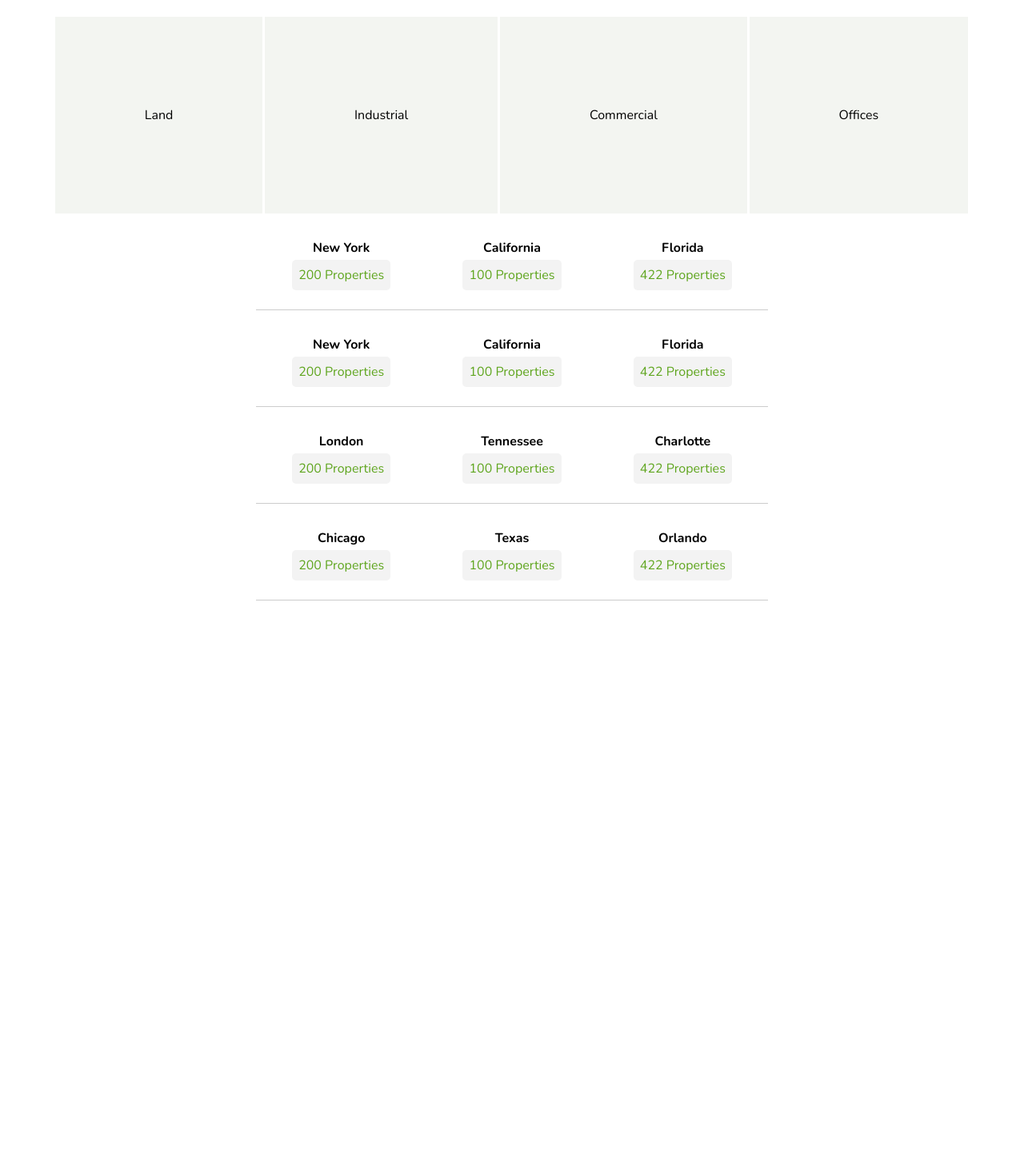
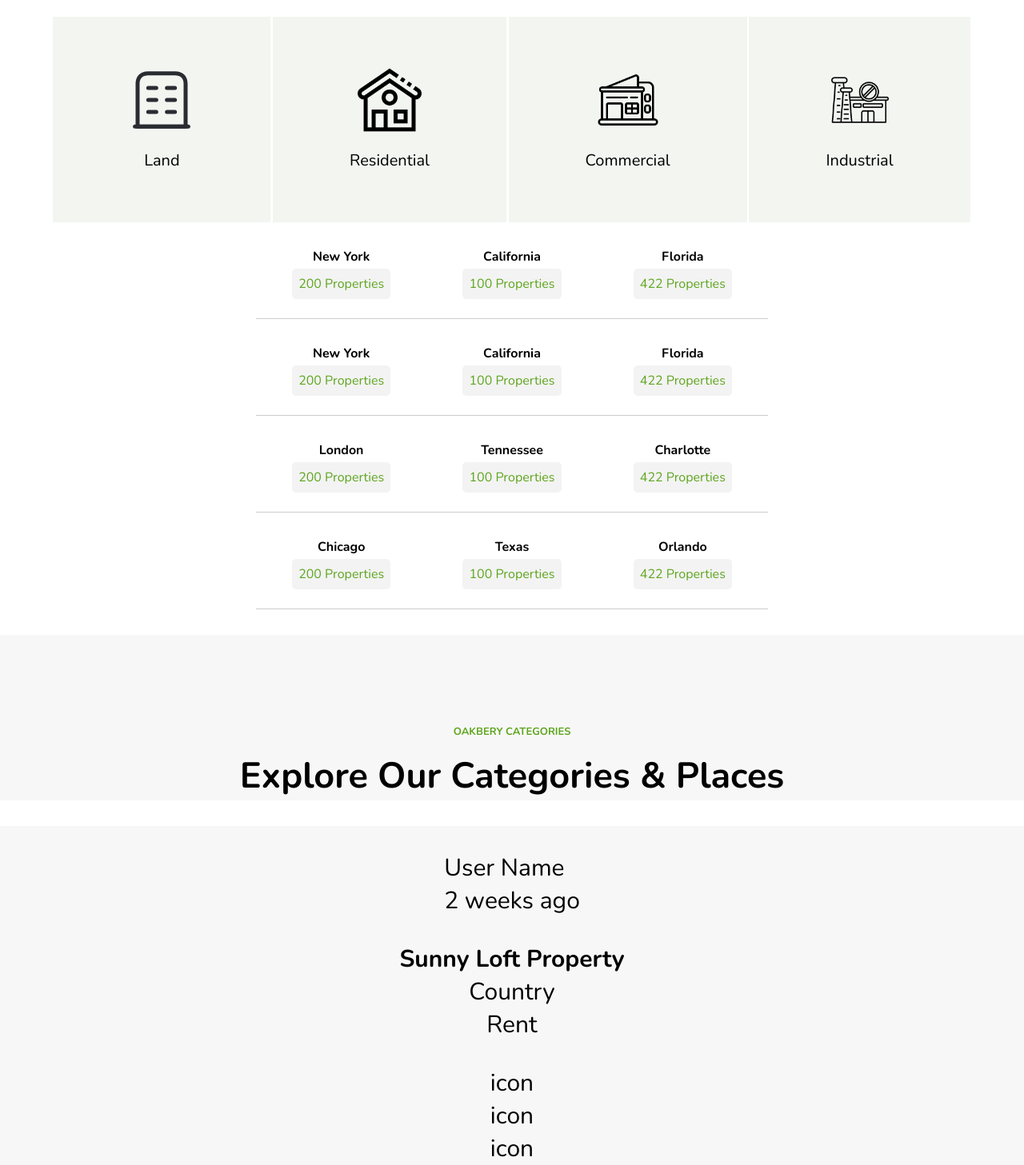
Before and after one commit to babsmorla/REAL-ESTATE-EMERALD, a plain HTML site: page index.html in a window 1280 px wide. Shown: the part 1060-2517 px from the top of the page at 80% size. Before the commit the page ends 2195 px from the top, so only its background shows below. Drawn offline with nearby package versions, Linux system fonts and the light colour scheme.

Commit message:
Added Property Section

```diff
--- a/index.html
+++ b/index.html
@@ -90,29 +90,35 @@
             <button>SEARCH</button>
 
         </div>
-
     </section>
 
 <section id="category">
+
     <div class="category-info">
         <p>OAKBERY CATEGORIES</p>
         <h1>Explore Our Categories & Places</h1>
     </div>
 
-    <div class="category-types">
+        <div class="category-types">
+
         <div>
+             <!-- <img src="Images/Icons-png/flat.png" width="200" height="200"/> -->
+              <img src="Images/Icons-png/buliding-svgrepo-com.svg" alt="">
+
             <p>Land</p></div>
         <div>
-            <p>Industrial</p>
+             <img src="Images/Icons-png/house_784214.png" alt="">
+            <p>Residential
         </div>
         <div>
+            <img src="Images/Icons-png/commercial.png" alt="">
             <p>Commercial</p>
         </div>
         <div>
-            <p>Offices</p>
+            <img src="Images/Icons-png/industry.png" alt="">
+            <p>Industrial</p>
         </div>
-
-            </div>
+</div>
 
             <div id="countries">
                 <span>
@@ -140,12 +146,10 @@
                     <h4>California</h4>
                     <p>100 Properties</p>
                 </span>
-
                 <span>
                     <h4>Florida</h4>
                     <p>422 Properties</p>
                 </span>
-
             </div>
 
         <div id="countries">
@@ -157,12 +161,10 @@
                     <h4>Tennessee</h4>
                     <p>100 Properties</p>
                 </span>
-
                 <span>
                     <h4>Charlotte</h4>
                     <p>422 Properties</p>
                 </span>
-
             </div>
 
             <div id="countries">
@@ -183,7 +185,40 @@
             </div>
 </section>
 
+<section id="featured-properties">
 
+    <div class="properties">
+        <p>OAKBERY CATEGORIES</p>
+        <h1>Explore Our Categories & Places</h1>
+    </div>
+
+    <div class="border">
+        <div>
+
+
+            <!-- add picture to the user name -->
+            <span>
+                <p>User Name</p>
+                <p>2 weeks ago</p>
+            </span>
+        </div>
+
+        <div>
+            <!-- add background to the rent -->
+            <h4>Sunny Loft Property</h4>
+            <span>Country</span>
+            <span>Rent</span>
+        </div>
+
+        <div>
+            <span>icon</span>
+            <span>icon</span>
+            <span>icon</span>
+        </div>
+
+    </div>
+
+</section>
 
 </body>
 
--- a/styles.css
+++ b/styles.css
@@ -210,7 +210,6 @@ color: #999999;
     align-items: center;
     justify-content: center;
     row-gap: 2rem;
-    margin-bottom: 30%;
     margin-top: 2%;
     font-family: "Nunito",Arial,sans-serif;
     height: fit-content;
@@ -238,18 +237,17 @@ color: #999999;
 .category-types div {
   border-right: 1px solid  #ffffff;
   background-color: #f3f5f1;
-  padding: 7rem;
-  width: 50%;
+  padding: 4rem 6rem;
+    justify-items: center;
+
 }
 
 .category-types {
-  display: flex;
-  flex-direction: row;
+  display: grid;
+  grid-template-columns: 0.8fr 0.8fr 0.8fr 0.8fr;
   column-gap: 0.1rem;
+  justify-content: center;
   align-items: center;
-  justify-content: space-around;
-
-
 }
 
 .category-types p {
@@ -290,3 +288,51 @@ color: #999999;
   color: #5ea51d;
 
 }
+
+.category-types p{
+    padding-top: 1rem;
+    font-size: 20px;
+    text-align: center;
+}
+
+.category-types img  {
+    height: 5rem;
+    width: 5rem;
+    /* align-items: center; */
+}
+
+.category-types :nth-child(-n+4):hover {
+  background-color:#5ea51d;
+  color: azure;
+}
+
+.category-types img:hover {
+ background-color: #5ea51d;
+ overlay: white;
+ filter: invert(1);
+}
+
+/* THIRD SECTION  */
+
+#featured-properties div {
+    display: flex;
+    flex-direction: column;
+    align-items: center;
+    justify-items: center;
+    font-family: "Nunito",Arial,sans-serif;
+    margin-top: 2rem;
+    font-size: 30px;
+    background-color: #f7f7f7;
+
+}
+
+.properties p{
+    margin-top: 7rem;
+    color: #5ea51d;
+    font-weight: 700;
+    font-size: small;
+}
+
+.properties h1{
+    margin-top: 1rem;
+}
```
Also changed, not shown: Images/Icons-png/buliding-svgrepo-com.svg (added), Images/Icons-png/commercial.png (added), Images/Icons-png/flat.png (added), Images/Icons-png/house_784214.png (added), Images/Icons-png/industry.png (added).
